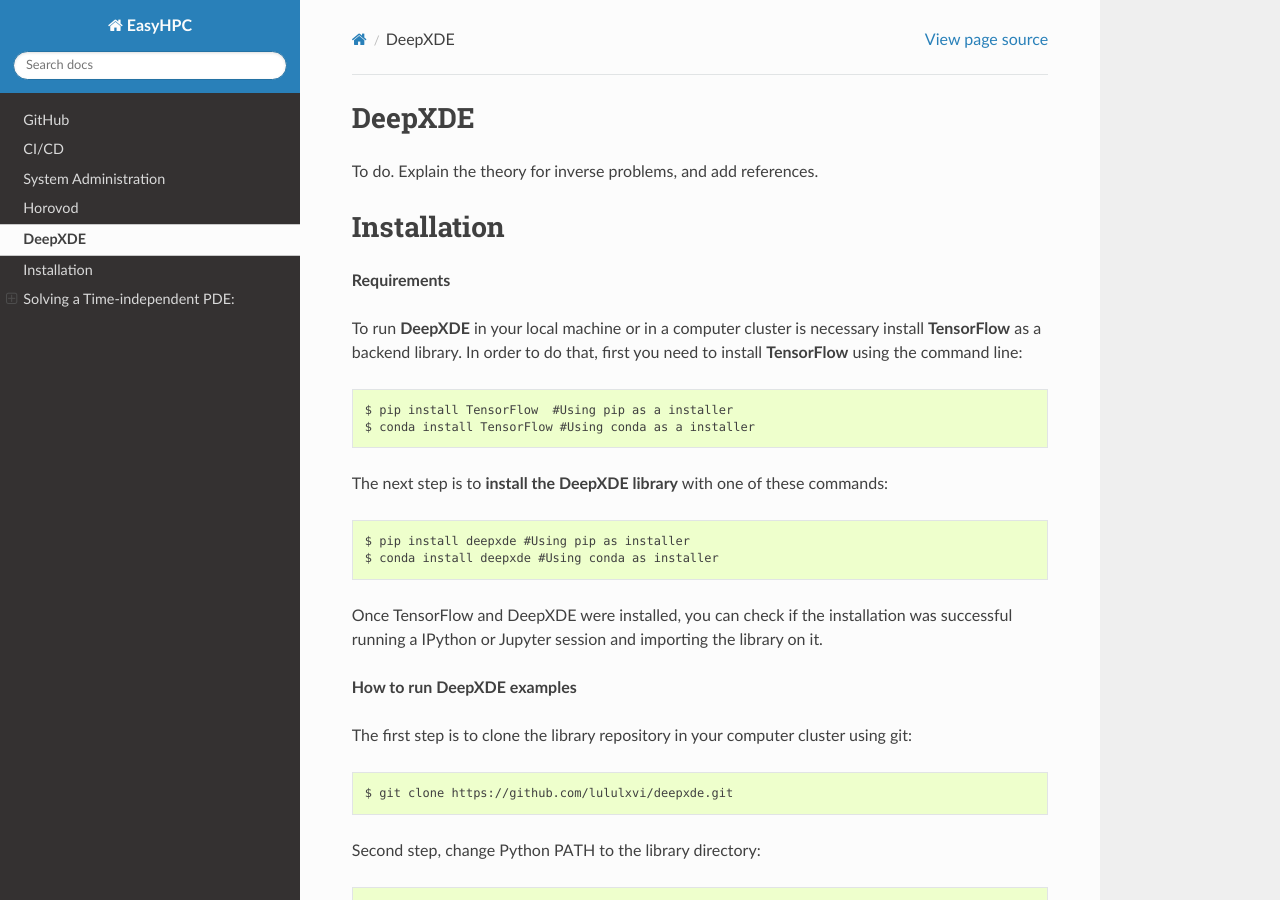
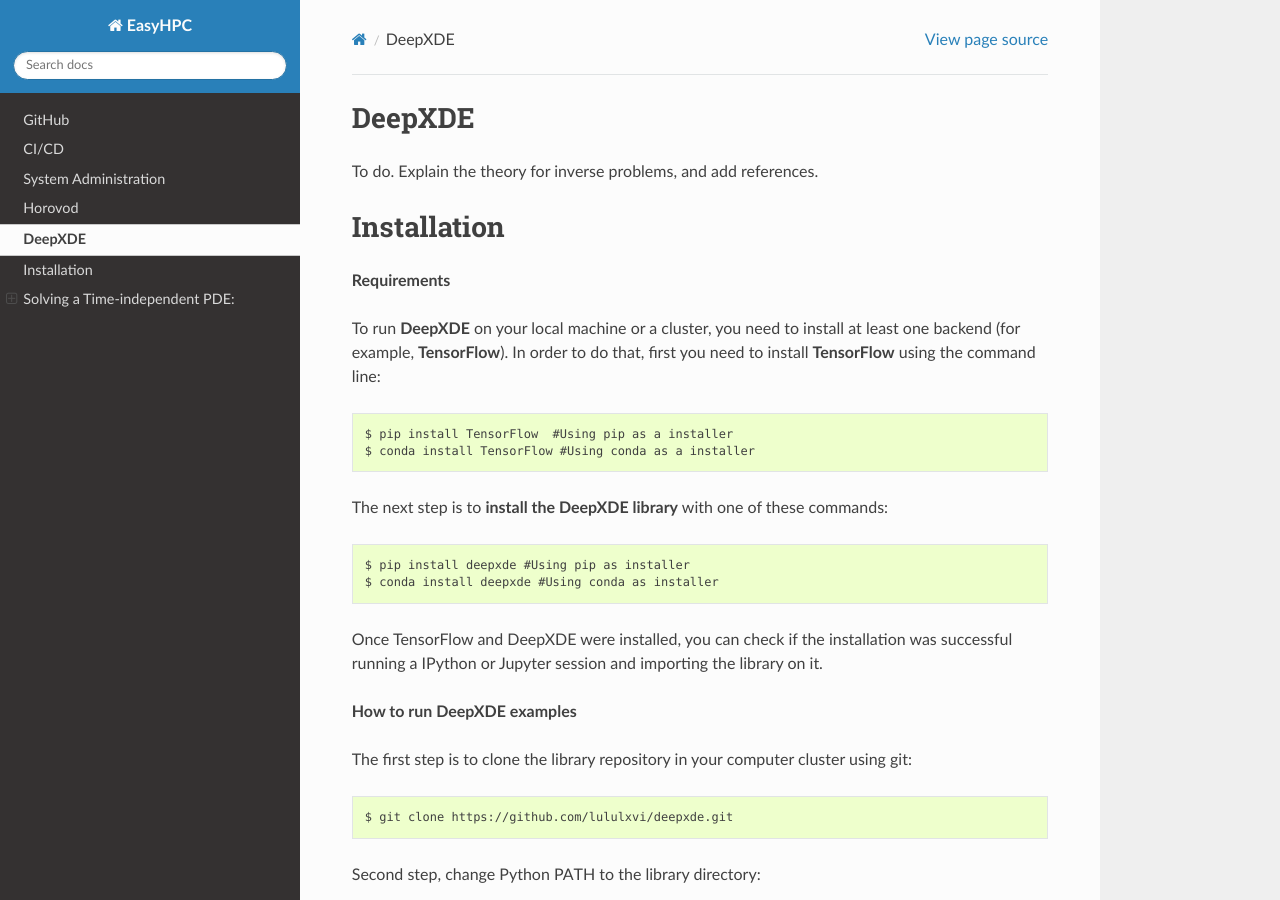
Before and after one commit to pescap/EasyHPC, a Sphinx documentation site: the page built from docs/source/deepxde.rst, in a window 1280 px wide and 900 px high. Built offline with Sphinx 7.4.7 and the Read the Docs theme 2.0.0, drawn with Linux system fonts in a browser that asks for light colours.

Commit message:
Update docs/source/deepxde.rst
prof suggestion

Co-authored-by: pescapil <pescapil@uc.cl>

```diff
--- a/docs/source/deepxde.rst
+++ b/docs/source/deepxde.rst
@@ -11,7 +11,7 @@
 
 **Requirements**
 
-To run **DeepXDE** in your local machine or in a computer cluster is necessary install **TensorFlow** as a backend library.
+To run **DeepXDE** on your local machine or a cluster, you need to install at least one backend (for example, **TensorFlow**).
 In order to do that, first you need to install **TensorFlow** using the command line: ::
 
 $ pip install TensorFlow  #Using pip as a installer
```
